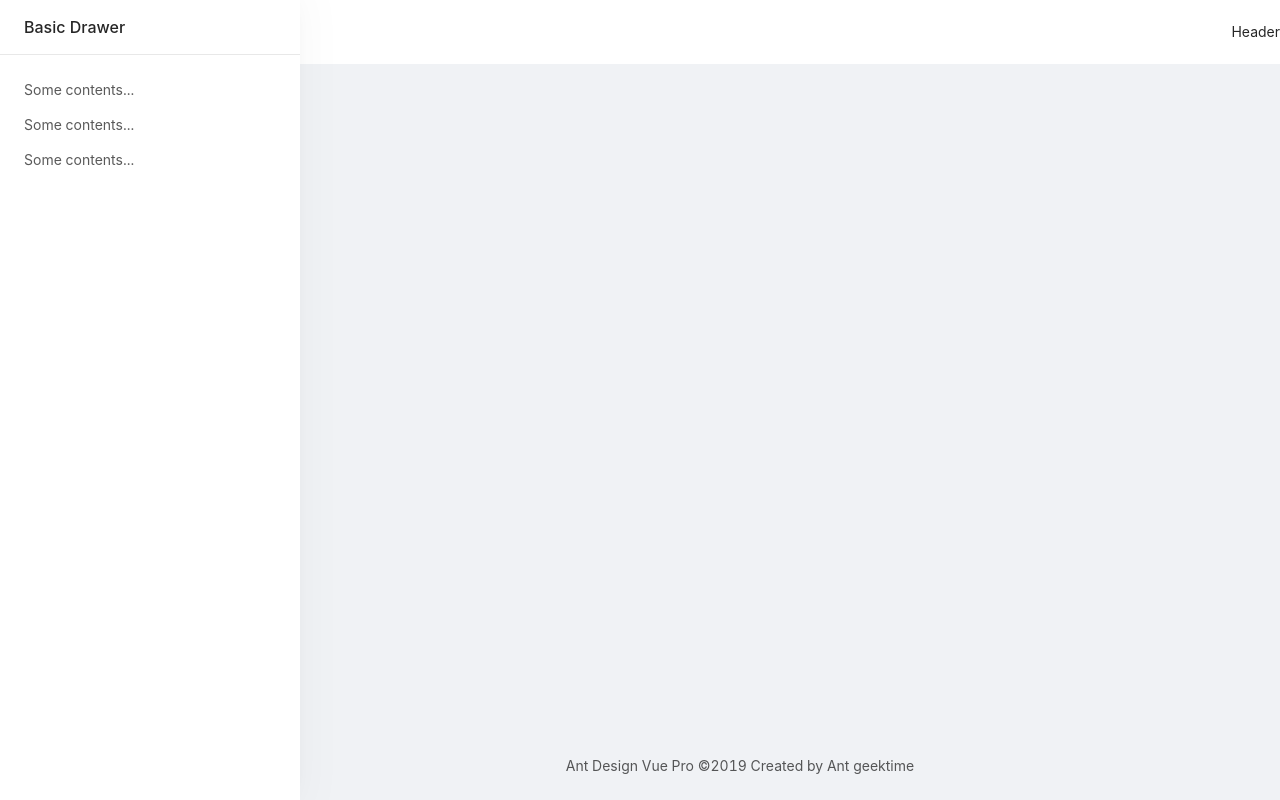
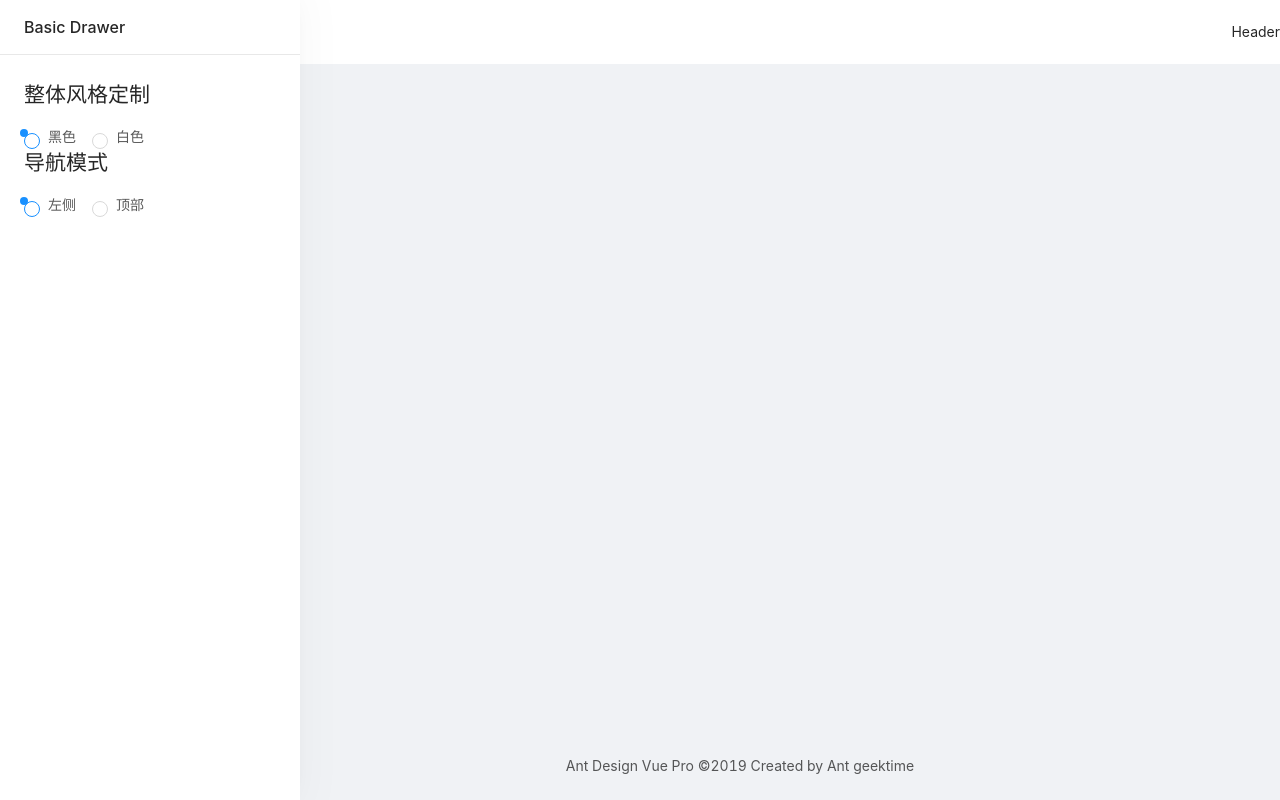
Before and after one commit to zhangtj-here/AntDesignVuePro, a Vue app: page /dashboard/analysis in a window 1280 px wide. Built offline with nearby package versions, Linux system fonts and the light colour scheme.

Commit message:
右侧主题，风格初步配置

```diff
--- a/src/components/SettingDrawer/index.vue
+++ b/src/components/SettingDrawer/index.vue
@@ -16,9 +16,26 @@
           <a-icon :type="visible ? 'close' : 'setting'"></a-icon>
         </div>
       </template>
-      <p>Some contents...</p>
-      <p>Some contents...</p>
-      <p>Some contents...</p>
+      <div>
+        <div>
+          <h2>整体风格定制</h2>
+          <a-radio-group
+            :value="$route.query.navTheme || 'dark'"
+            @change="e => handleSettingChange('navTheme', e.target.value)"
+          >
+            <a-radio value="dark">黑色</a-radio>
+            <a-radio value="light">白色</a-radio>
+          </a-radio-group>
+          <h2>导航模式</h2>
+          <a-radio-group
+            :value="$route.query.navLayout || 'left'"
+            @change="e => handleSettingChange('navLayout', e.target.value)"
+          >
+            <a-radio value="left">左侧</a-radio>
+            <a-radio value="top">顶部</a-radio>
+          </a-radio-group>
+        </div>
+      </div>
     </a-drawer>
   </div>
 </template>
@@ -37,6 +54,9 @@ export default {
             },*/
     onClose() {
       this.visible = false;
+    },
+    handleSettingChange(type, value) {
+      this.$router.push({ query: { ...this.$route.query, [type]: value } });
     }
   }
 };
--- a/src/layouts/BasicLayout.vue
+++ b/src/layouts/BasicLayout.vue
@@ -1,8 +1,14 @@
 <template>
-  <div>
+  <div :class="[`nav-theme-${navTheme}`, `nav-layout-${navLayout}`]">
     <a-layout id="components-layout-demo-side" style="min-height: 100vh">
-      <a-layout-sider :trigger="null" collapsible v-model="collapsed">
-        <div class="logo" />
+      <a-layout-sider
+        v-if="navLayout === 'left'"
+        :theme="navTheme"
+        :trigger="null"
+        collapsible
+        v-model="collapsed"
+      >
+        <div class="logo">Ant Design Vue Pro</div>
         <SiderMenu />
       </a-layout-sider>
       <a-layout>
@@ -45,6 +51,14 @@ export default {
       collapsed: false
     };
   },
+  computed: {
+    navTheme() {
+      return this.$route.query.navTheme || "dark";
+    },
+    navLayout() {
+      return this.$route.query.navLayout || "left";
+    }
+  },
   components: {
     Header,
     Footer,
@@ -63,4 +77,13 @@ export default {
 .tigge:hover {
   background-color: #eeeeee;
 }
+.logo {
+  height: 64px;
+  line-height: 64px;
+  text-align: center;
+  overflow: hidden;
+}
+.nav-theme-dark >>> .logo {
+  color: #fff;
+}
 </style>
--- a/src/main.js
+++ b/src/main.js
@@ -2,7 +2,7 @@ import Vue from "vue";
 import App from "./App.vue";
 import router from "./router";
 import store from "./store";
-import { Button, Layout, Icon, Drawer } from "ant-design-vue";
+import { Button, Layout, Icon, Drawer, Radio } from "ant-design-vue";
 // import "ant-design-vue/dist/antd.less";
 // import "ant-design-vue/lib/button/style"
 
@@ -12,6 +12,7 @@ Vue.use(Button);
 Vue.use(Layout);
 Vue.use(Icon);
 Vue.use(Drawer);
+Vue.use(Radio);
 
 new Vue({
   router,
```
